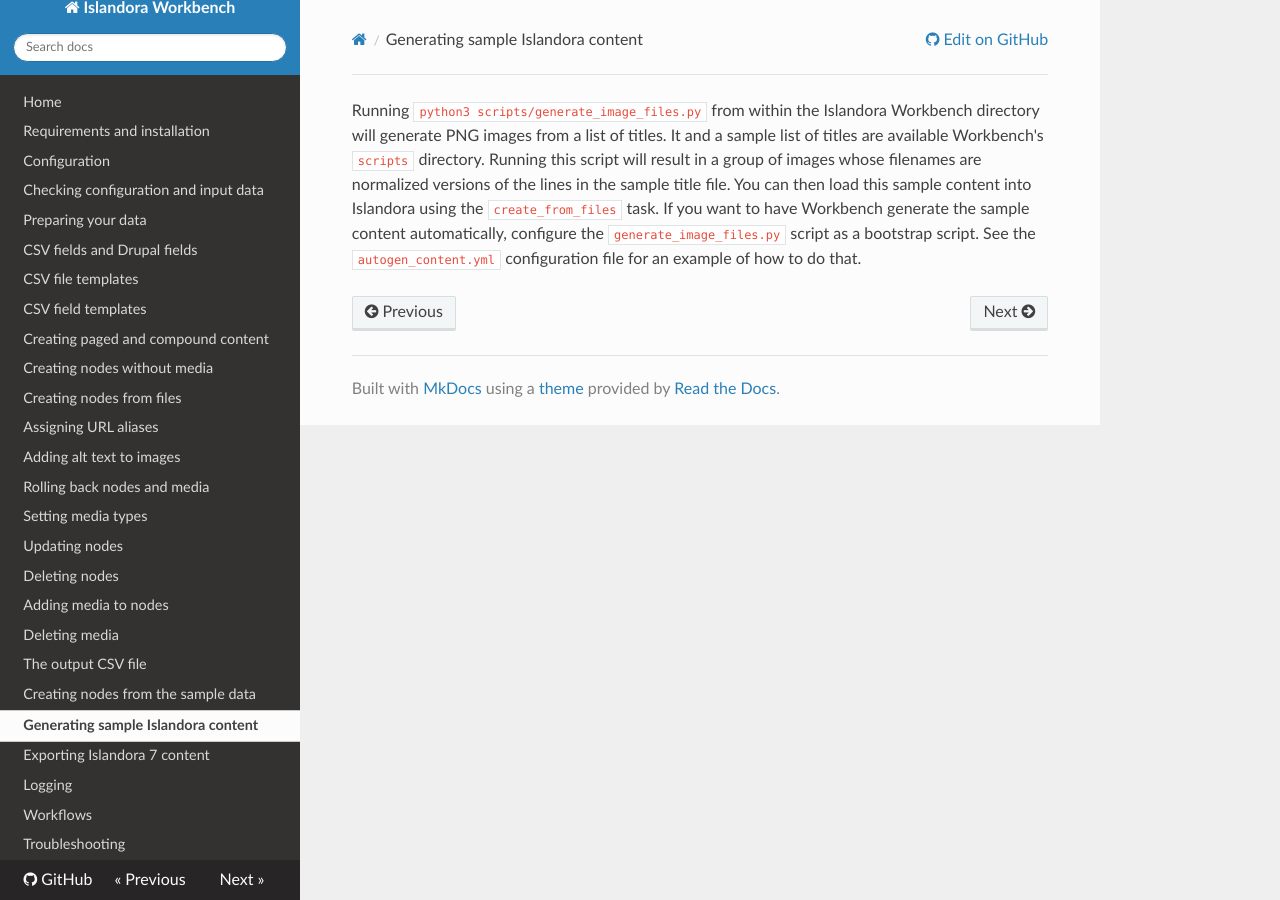
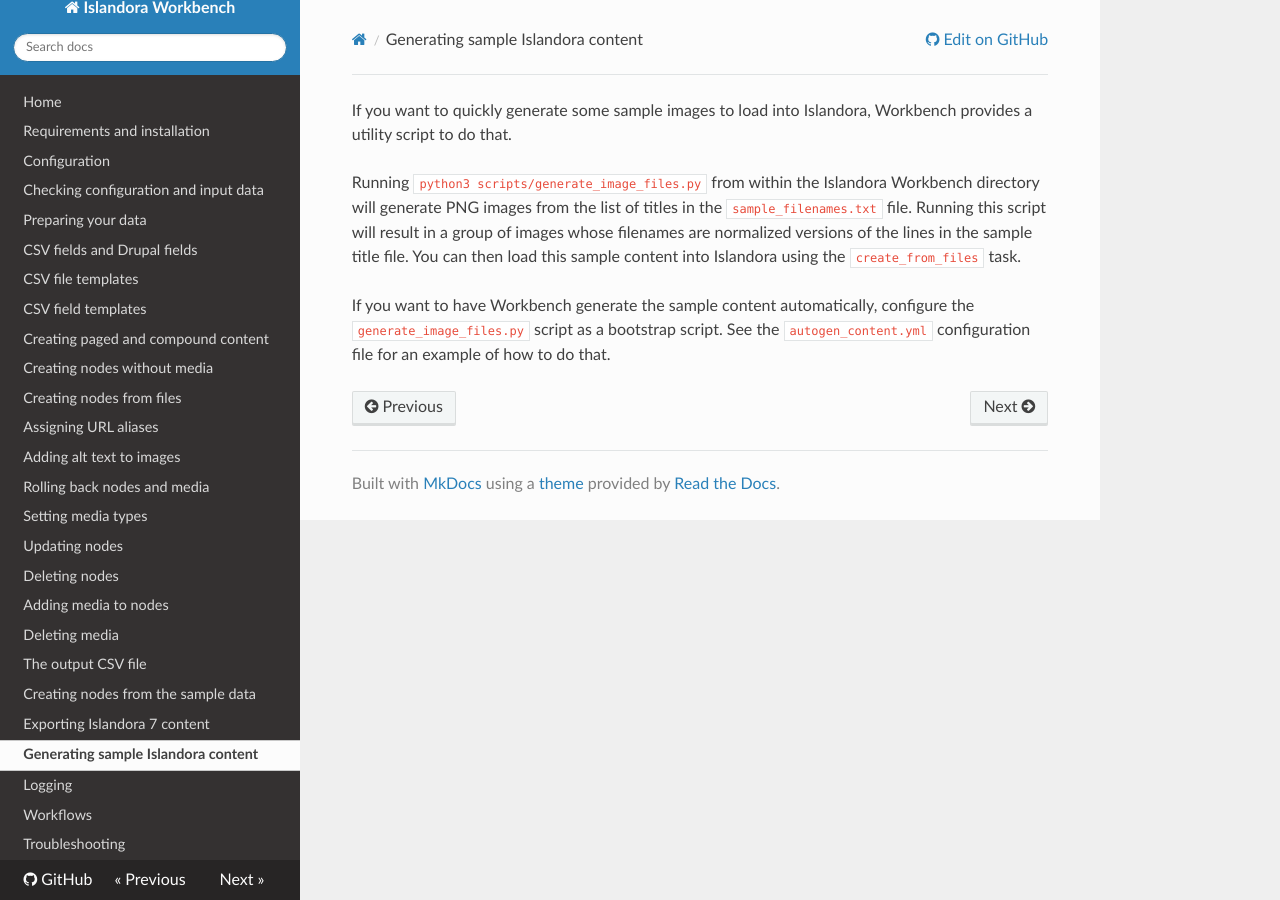
Before and after one commit to mjordan/islandora_workbench_docs, an MkDocs documentation site: the page built from docs/generating_sample_content.md, in a window 1280 px wide. Built offline with MkDocs 1.6.1, drawn with Linux system fonts in a browser that asks for light colours; nearby versions of some CDN libraries; old or Windows-style settings are respelled for this version of MkDocs.

Commit message:
Updated the exporting Islandora 7 page, migrations, page, and some other minor cleanup.

```diff
--- a/docs/generating_sample_content.md
+++ b/docs/generating_sample_content.md
@@ -1 +1,5 @@
-Running `python3 scripts/generate_image_files.py` from within the Islandora Workbench directory will generate PNG images from a list of titles. It and a sample list of titles are available Workbench's `scripts` directory. Running this script will result in a group of images whose filenames are normalized versions of the lines in the sample title file. You can then load this sample content into Islandora using the `create_from_files` task. If you want to have Workbench generate the sample content automatically, configure the `generate_image_files.py` script as a bootstrap script. See the `autogen_content.yml` configuration file for an example of how to do that.
+If you want to quickly generate some sample images to load into Islandora, Workbench provides a utility script to do that.
+
+Running `python3 scripts/generate_image_files.py` from within the Islandora Workbench directory will generate PNG images from the list of titles in the `sample_filenames.txt` file. Running this script will result in a group of images whose filenames are normalized versions of the lines in the sample title file. You can then load this sample content into Islandora using the `create_from_files` task.
+
+If you want to have Workbench generate the sample content automatically, configure the `generate_image_files.py` script as a bootstrap script. See the `autogen_content.yml` configuration file for an example of how to do that.
--- a/mkdocs.yml
+++ b/mkdocs.yml
@@ -27,8 +27,8 @@
     - Deleting media: deleting_media.md
     - The output CSV file: output_csv.md
     - Creating nodes from the sample data: sample_data.md
+    - Exporting Islandora 7 content: exporting_islandora_7_content.md
     - Generating sample Islandora content: generating_sample_content.md
-    - Exporting Islandora 7 content: exporting_islandora_7_content.md
     - Logging: logging.md
     - Workflows: workflows.md
     - Troubleshooting: troubleshooting.md
```
Also changed, not shown: docs/workflows.md (+3 -1 lines).
